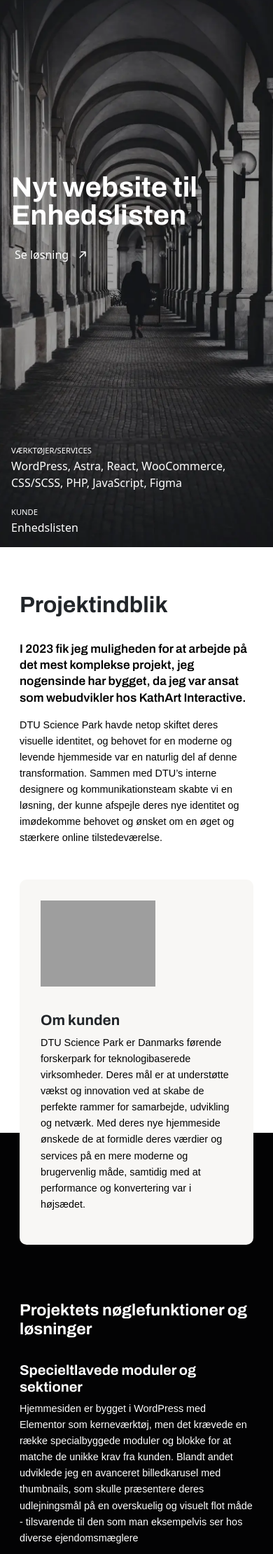
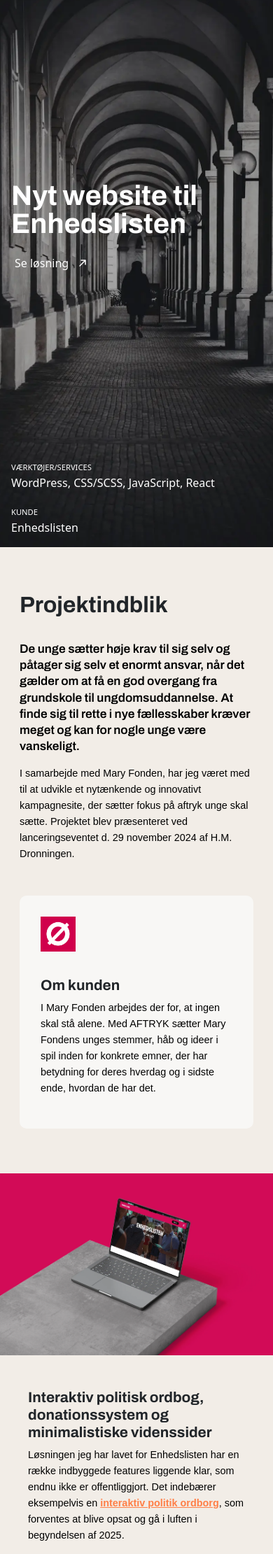
Before and after one commit to oliverhanert/portfolio-v2, a PHP site: page /projects/content/project-2/index.html in a window 390 px wide. Shown: the part 62-2283 px from the top of the page at 70% size. Run offline with PHP 8.4, Linux system fonts and the light colour scheme; grey boxes are pictures that could not be loaded.

Commit message:
enhedslisten

```diff
--- a/components/header.html
+++ b/components/header.html
@@ -19,13 +19,12 @@
         <!-- Left Side - Main Navigation -->
         <div class="menu-left">
             <div class="menu-links">
-                <a href="/projects.html" class="menu-link">Projekter</a>
-                    <div class="sub-links">
-                        <ul>
-                            <li><a href="/projects-1.html" class="sub-menu-link">DTU Science Park</a></ul>
-                        </ul>
-                    </div>
-                <a href="/about" class="menu-link">Lær mig at kende</a>
+                <a href="/projects.html" class="menu-link hover-link" data-text="Projekter">
+                    <span>Projekter</span>
+                </a>
+                <a href="/about" class="menu-link hover-link" data-text="Lær mig at kende">
+                    <span>Lær mig at kende</span>
+                </a>
             </div>
         </div>
 
@@ -33,16 +32,25 @@
         <div class="menu-right">
             <div class="menu-follow">
                 <p class="menu-heading">Find mig</p>
+                <!-- Social links -->
                 <div class="menu-social">
-                    <a href="#" class="social-link">Linkedin</a>
-                    <a href="#" class="social-link">Github</a>
-                    <a href="#" class="social-link">Instagram</a>
+                    <a href="#" class="social-link hover-link" data-text="Linkedin">
+                        <span>Linkedin</span>
+                    </a>
+                    <a href="#" class="social-link hover-link" data-text="Github">
+                        <span>Github</span>
+                    </a>
+                    <a href="#" class="social-link hover-link" data-text="Instagram">
+                        <span>Instagram</span>
+                    </a>
                 </div>
             </div>
 
             <div class="menu-contact">
                 <p class="menu-heading">Kontakt mig</p>
-                <a href="mailto:o.hanert@gmail.com" class="contact-link">o.hanert@gmail.com →</a>
+                <a href="mailto:o.hanert@gmail.com" class="social-link hover-link" data-text="o.hanert@gmail.com →">
+                    <span>o.hanert@gmail.com →</span>
+                </a>
             </div>
 
             <div class="menu-locations">
--- a/css/menu.css
+++ b/css/menu.css
@@ -186,7 +186,7 @@
     transition: color 0.3s ease;
     opacity: 0;
     transform: translateY(30px);
-    line-height: 1;
+    line-height: 1.2;
 }
 
 .menu-overlay.active .menu-link {
--- a/css/project-detail.css
+++ b/css/project-detail.css
@@ -1,6 +1,6 @@
 /* Project Detail Page Styles */
 .project-detail {
-    background-color: #fff;
+    background-color: #F2EDE7;
 }
 
 /* Hero Section */
@@ -181,13 +181,6 @@
 
 .client-logo {
     flex-shrink: 0;
-    width: 120px; /* Adjust based on your logo */
-}
-
-.client-logo img {
-    width: 100%;
-    height: auto;
-    object-fit: contain;
 }
 
 /* Responsive adjustments */
@@ -197,9 +190,6 @@
         padding: 30px;
     }
 
-    .client-logo {
-        width: 60%;
-    }
 }
 
 /* Image section with no content */
@@ -259,19 +249,21 @@
 }
 
 /* Responsive adjustments */
+@media (max-width: 900px) {
+    .content-section.image-section img.mockup-1 {
+        width: 90%;
+    }
+}
+
 @media (max-width: 768px) {
-    .content-section.image-section.mockup-1 {
-        background-size: 100%;
-    }
-
     .feature-content {
         padding-bottom: 20rem;
     }
 }
 
 @media (max-width: 550px) {
-    .content-section.image-section.mockup-1 {
-        background-size: 140%;
+    .content-section.image-section img.mockup-1 {
+        width: 120%;
     }
 
     .feature-content {
@@ -354,6 +346,11 @@
     }
 }
 
+.text-and-image-section img {
+    object-fit: contain;
+    width: 100%;
+}
+
 /* Animations */
 [data-aos] {
     opacity: 0;
--- a/css/style.css
+++ b/css/style.css
@@ -6,7 +6,7 @@
     /* Color Scheme */
     --color-bg: #181818;
     --color-text: #ffffff;
-    --color-primary: #00ff95;
+    --color-primary: #FF7F47;
     --color-secondary: #ff3366;
     --color-accent: #6b77ff;
     --color-muted: rgba(255, 255, 255, 0.7);
@@ -52,6 +52,84 @@
     transition: all 0.3s ease;
 }
 
+p a {
+    text-decoration: underline;
+    color: var(--color-primary);
+    font-weight: 600;
+}
+
+p a:hover {
+    opacity: .8;
+}
+
+
+/* Hover effekter */
+.hover-link {
+    position: relative;
+    display: inline-block;
+    cursor: pointer;
+    overflow: hidden;
+}
+
+.hover-link::before {
+    content: attr(data-text);
+    position: absolute;
+    top: 0;
+    left: 0;
+    width: 100%;
+    transform: translateY(0);
+    transition: transform 0.4s cubic-bezier(0.7, 0, 0.2, 1);
+    color: var(--color-text);
+}
+
+.hover-link::after {
+    content: attr(data-text);
+    position: absolute;
+    top: 0;
+    left: 0;
+    width: 100%;
+    transform: translateY(100%);
+    transition: transform 0.4s cubic-bezier(0.7, 0, 0.2, 1);
+    color: var(--color-primary);
+}
+
+.hover-link span {
+    display: block;
+    transform: translateY(0);
+    transition: all 0.4s cubic-bezier(0.7, 0, 0.2, 1); /* Added all to transition */
+    opacity: 1;
+}
+
+/* Hover states with transitions */
+.hover-link:hover span,
+.hover-link span {
+    transform: translateY(0);
+    opacity: 1;
+    transition: all 0.4s cubic-bezier(0.7, 0, 0.2, 1);
+}
+
+.hover-link:hover span {
+    transform: translateY(-100%);
+    opacity: 0;
+}
+
+.hover-link::before,
+.hover-link:hover::before {
+    transition: transform 0.4s cubic-bezier(0.7, 0, 0.2, 1);
+}
+
+.hover-link:hover::before {
+    transform: translateY(-100%);
+}
+
+.hover-link::after,
+.hover-link:hover::after {
+    transition: transform 0.4s cubic-bezier(0.7, 0, 0.2, 1);
+}
+
+.hover-link:hover::after {
+    transform: translateY(0);
+}
 
 
 
--- a/projects/content/project-2/index.html
+++ b/projects/content/project-2/index.html
@@ -12,18 +12,18 @@
     <link href="https://cdnjs.cloudflare.com/ajax/libs/aos/2.3.4/aos.css" rel="stylesheet">
     <link href="https://cdnjs.cloudflare.com/ajax/libs/Swiper/8.4.5/swiper-bundle.min.css" rel="stylesheet">
 </head>
-<body class="project-detail enhedslisten-single">
+<body class="project-detail dtu-single">
     <div id="header"></div>
 
     <!-- Project Hero -->
     <section class="project-hero">
         <div class="hero-background">
-            <img src="images/hero-enhedslisten.webp" alt="Hero image">
+            <img src="images/hero-enhedslisten.webp" alt="Hero enhedsliten Christiansborg">
         </div>
         <div class="hero-content">
             <div class="hero-header">
                 <h1 class="project-title">Nyt website til Enhedslisten</h1>
-                <a class="project-external-link" href="https://dtusciencepark.dk/" target="_blank">
+                <a class="project-external-link" href="https://enhedslisten.dk/" target="_blank">
                     Se løsning
                     <svg class="link-arrow" width="16" height="16" viewBox="0 0 16 16" fill="none">
                         <path d="M4 12L12 4M12 4H6M12 4V10" stroke="currentColor" stroke-width="1.5" stroke-linecap="round" stroke-linejoin="round"/>
@@ -37,7 +37,7 @@
                         <span class="label">Værktøjer/Services</span>
                     </div>
                     <div class="meta-item">
-                        <span class="value">WordPress, Astra, React, WooCommerce, CSS/SCSS, PHP, JavaScript, Figma</span>
+                        <span class="value">WordPress, CSS/SCSS, JavaScript, React</span>
                     </div>
                 </div>
 
@@ -64,15 +64,10 @@
                     <div class="col-md-8">
                         <h2>Projektindblik</h2>
                         <p class="manchet">
-                            I 2023 fik jeg muligheden for at arbejde på det mest komplekse projekt,
-                            jeg nogensinde har bygget, da jeg var ansat som webudvikler hos KathArt Interactive.
+                            De unge sætter høje krav til sig selv og påtager sig selv et enormt ansvar, når det gælder om at få en god overgang fra grundskole til ungdomsuddannelse. At finde sig til rette i nye fællesskaber kræver meget og kan for nogle unge være vanskeligt.
                         </p>
 
-                        <p>DTU Science Park havde netop skiftet deres visuelle identitet,
-                            og behovet for en moderne og levende hjemmeside var en naturlig del af denne transformation.
-                            Sammen med DTU’s interne designere og kommunikationsteam skabte vi en løsning,
-                            der kunne afspejle deres nye identitet og imødekomme behovet og ønsket om en øget og stærkere online tilstedeværelse.
-                        </p>
+                        <p>I samarbejde med Mary Fonden, har jeg været med til at udvikle et nytænkende og innovativt kampagnesite, der sætter fokus på aftryk unge skal sætte. Projektet blev præsenteret ved lanceringseventet d. 29 november 2024 af H.M. Dronningen. </p>
 
                     </div>
                 </div>
@@ -87,13 +82,10 @@
                         <div class="client-box">
                             <div class="client-box-content col-lg-8">
                                 <h3>Om kunden</h3>
-                                <p>DTU Science Park er Danmarks førende forskerpark for teknologibaserede virksomheder.
-                                Deres mål er at understøtte vækst og innovation ved at skabe de perfekte rammer for samarbejde,
-                                udvikling og netværk. Med deres nye hjemmeside ønskede de at formidle deres værdier og services
-                                på en mere moderne og brugervenlig måde, samtidig med at performance og konvertering var i højsædet.</p>
-                            </div>
+                                <p>I Mary Fonden arbejdes der for, at ingen skal stå alene.
+                                    Med AFTRYK sætter Mary Fondens unges stemmer, håb og ideer i spil inden for konkrete emner, der har betydning for deres hverdag og i sidste ende, hvordan de har det.</div>
                             <div class="client-logo">
-                                <img src="images/dtu-logo-dark.svg" alt="DTU Science Park Logo">
+                                <img src="images/enhedslisten-logo.jpg" alt="Enhedslisten logo" width="50" height="50">
                             </div>
                         </div>
                     </div>
@@ -101,65 +93,25 @@
             </div>
         </section>
 
-        <!-- Project Features Section -->
-        <section class="content-section image-section mockup-1">
-            <img src="images/mockup-1.webp" alt="Project Title" class="mockup-1">
-            <div class="feature-content">
-                <div class="container-fluid">
-                    <div class="row justify-content-center">
-                        <div class="col-lg-10">
-                            <h3 class="pb-4">Projektets nøglefunktioner og løsninger</h3>
-
-                            <div class="feature-block col-md-6" data-aos="fade-up" data-aos-delay="100">
-                                <h5>Specieltlavede moduler og sektioner </h5>
-                                <p>Hjemmesiden er bygget i WordPress med Elementor som kerneværktøj, men det krævede en række specialbyggede moduler og blokke for at matche de unikke krav fra kunden. Blandt andet udviklede jeg en avanceret billedkarusel med thumbnails, som skulle præsentere deres udlejningsmål på en overskuelig og visuelt flot måde - tilsvarende til den som man eksempelvis ser hos diverse ejendomsmæglere</p>
-                            </div>
-
-                            <div class="feature-block col-md-6" data-aos="fade-up" data-aos-delay="200">
-                                <h5>Sprogopsætning og HubSpot-integration</h5>
-                                <p>For at nå både nationale og internationale målgrupper implementerede vi en flerproget løsning ved brug af WPML. Derudover er alle integrerede formularer opsat, så data automatisk opsamles i HubSpot.</p>
-                            </div>
-
-                            <div class="feature-block col-md-6" data-aos="fade-up" data-aos-delay="300">
-                                <h5>Custom JS og deeplinks</h5>
-                                <p>En af de mere komplekse opgaver var at tilpasse tabs-sektioner, så man kan deeplinke direkte til specifikke indholdsafsnit. Dette krævede tilpasset JavaScript og justeringer for at sikre en gnidningsfri brugeroplevelse.</p>
-                            </div>
-                        </div>
-                        <div class="col-lg-6"> </div>
-
-                    </div>
-                </div>
-            </div>
+        <!-- Image and no content - Section -->
+        <section class="content-section image-section no-content">
+            <img src="images/enhedslisten-mockup-1.webp" alt="Mockup 1">
         </section>
 
-         <!-- Introduction Section -->
-         <section class="content-section text-section" data-aos="fade-up">
+         <!-- Text and image - Section -->
+         <section class="content-section text-section text-and-image-section" data-aos="fade-up">
             <div class="container-fluid">
                 <div class="row justify-content-center">
-                    <div class="col-md-8">
-                        <h3>Refleksion</h3>
-                        <p>
-                            At arbejde på DTU Science Park-projektet har været en spændende udfordring, hvor jeg fik mulighed for at bruge hele min værktøjskasse af tekniske og kreative kompetencer.
-                            Løsningen leverede en moderne, brugervenlig og visuelt tiltalende hjemmeside, der lever op til deres høje standarder og understøtter deres vækstambitioner.
-                        </p>
-
-                    </div>
-                </div>
-            </div>
-        </section>
-
-        <!-- Image Gallery -->
-        <section class="content-section image-grid-section" data-aos="fade-up">
-            <div class="container-fluid">
-                <div class="row justify-content-center">
-                    <div class="col-lg-10">
-                        <div class="image-grid">
-                            <div class="grid-item" data-aos="fade-up">
-                                <img src="images/mockup-2.webp" alt="Project mockup 2">
+                    <div class="col-md-10 row">
+                        <div class="col-md-5" data-aos="fade-up">
+                            <h3>Interaktiv politisk ordbog, donationssystem og minimalistiske videnssider </h3>
+                            <p>
+                                Løsningen jeg har lavet for Enhedslisten har en række indbyggede features liggende klar, som endnu ikke er offentliggjort.
+                                Det indebærer eksempelvis en <a href="https://demosites.kathlab.dk/enhedslisten/politisk-abc/01/#/" target="_blank">interaktiv politik ordborg</a>, som forventes at blive opsat og gå i luften i begyndelsen af 2025.
+                            </p>
                             </div>
-                            <div class="grid-item" data-aos="fade-up" data-aos-delay="100">
-                                <img src="images/mockup-colors.webp" alt="Project colors">
-                            </div>
+                        <div class="col-md-7 d-flex" data-aos="fade-up" data-aos-delay="300">
+                            <img class="normal-image" src="images/enhedslisten-mockup-2.webp" alt="Project colors">
                         </div>
                     </div>
                 </div>
```
Also changed, not shown: projects/content/project-3/index.html (+19 -52 lines), projects/content/project-2/images/enhedslisten-logo.jpg (added), projects/content/project-2/images/enhedslisten-mockup-1.webp (added), projects/content/project-2/images/enhedslisten-mockup-2.webp (added).
